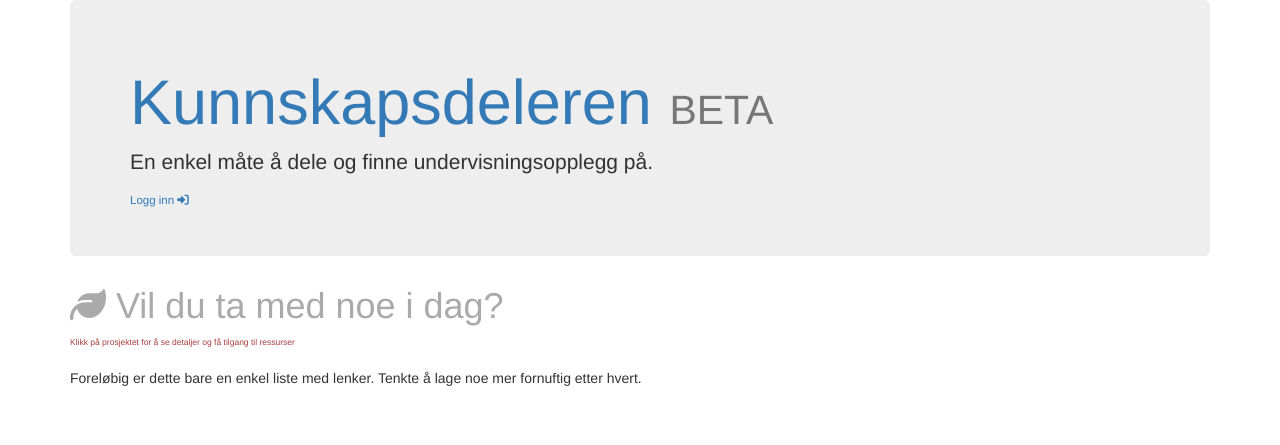
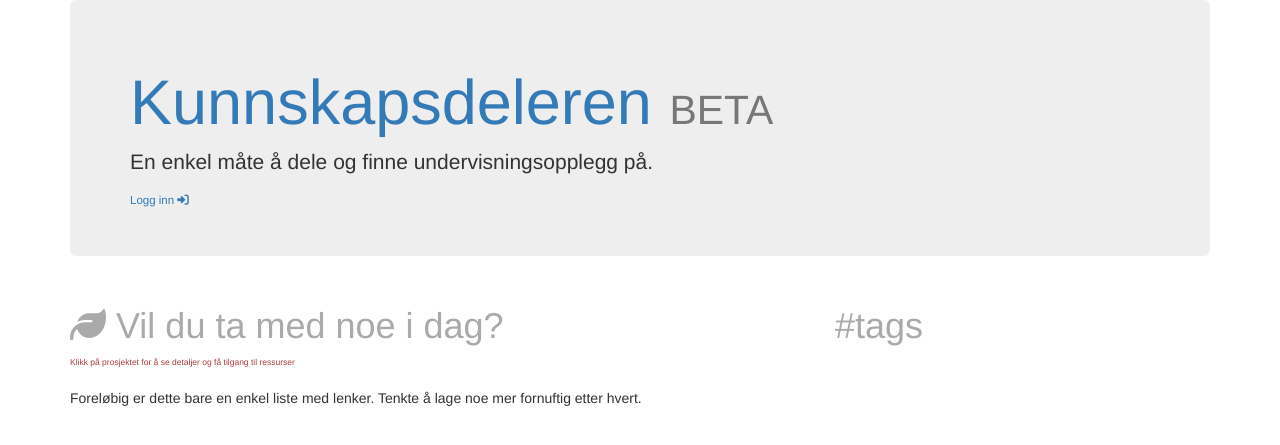
Before and after one commit to hakdo/kunnskapsdeleren, a Django app: page /take in a window 1280 px wide. Shown: the top 445 px of the page. Run offline with Django 3.2, Linux system fonts and the light colour scheme; data that the repository does not hold is empty; some libraries are stand-ins or nearby versions.

Commit message:
implemented hashtags

```diff
--- a/sharestuff/templates/sharestuff/details.html
+++ b/sharestuff/templates/sharestuff/details.html
@@ -9,6 +9,12 @@
       <small>{{ teaching.fag }} | {{ teaching.klasse }}</small>
     </h1>
 <p>{{ teaching.beskrivelse }}</p>
+<hr />
+<p>
+  {% for tag in tags %}
+    <a href="{% url 'tags' pk=tag.pk %}">{{ tag.hashtag }}</a>
+  {% endfor %}
+</p>
   </div>
   <div class="col-md-4">
     <p class="minfo">Eier: {{ teaching.eier }}</p>
--- a/sharestuff/templates/sharestuff/givetake.html
+++ b/sharestuff/templates/sharestuff/givetake.html
@@ -4,7 +4,7 @@
        <div class="col-md-4">
          <a href="{{ 'give' }}">
          <h1><i class="fa fa-gift" aria-hidden="true"></i>
-           Gi bort</h1>
+           Del</h1>
        </a>
 
          <p>
@@ -18,8 +18,7 @@
          <a href="{{ 'take' }}">
          <h1>
            <h1><i class="fa fa-leaf" aria-hidden="true"></i>
-
-           Ta med</h1>
+           Finn</h1>
        </a>
          <p>
            Gode lærere deler kunnskap. Hent kunnskap og inspirasjon her.
--- a/sharestuff/templates/sharestuff/take.html
+++ b/sharestuff/templates/sharestuff/take.html
@@ -1,9 +1,11 @@
 {% extends 'sharestuff/base.html' %}
 {% block content %}
-<h1>
-  <h1><i class="fa fa-leaf" aria-hidden="true"></i>
-  Vil du ta med noe i dag?</h1>
-  <p class="minfo">Klikk på prosjektet for å se detaljer og få tilgang til ressurser</p>
+
+<div class="row">
+  <div class="col-md-8">
+    <h1><i class="fa fa-leaf" aria-hidden="true"></i>
+    Vil du ta med noe i dag?</h1>
+    <p class="minfo">Klikk på prosjektet for å se detaljer og få tilgang til ressurser</p>
 <ul class="list-group">
 {% for teaching in teachings %}
 <li class="list-group-item list">
@@ -37,6 +39,16 @@
 </li>
 {% endfor %}
 </ul>
+</div>
+
+<div class="col-4-md">
+<h1>#tags</h1>
+{% for hashtag in tags %}
+<a href="{% url 'tags' pk=hashtag.pk %}">{{ hashtag.hashtag }}</a>
+{% endfor %}
+</div>
+
+</div>
 <p>Foreløbig er dette bare en enkel liste med lenker. Tenkte å lage noe mer
   fornuftig etter hvert.
 </p>
--- a/sharestuff/urls.py
+++ b/sharestuff/urls.py
@@ -7,4 +7,5 @@ urlpatterns = [
     url(r'^take$', views.take, name='take'),
     url(r'^details/(?P<pk>\d+)/$', views.details, name='details'),
     url(r'^p$', views.profile, name='profile'),
+    url(r'^tag/(?P<pk>\d+)/$', views.tags, name='tags'),
 ]
--- a/sharestuff/views.py
+++ b/sharestuff/views.py
@@ -1,8 +1,9 @@
 from django.shortcuts import render, redirect, get_object_or_404
 from django.contrib.auth.decorators import login_required
 from .forms import GiveForm
-from .models import TeachPack, Profile
+from .models import TeachPack, Profile, Hashtag
 from django.contrib.auth.models import User
+import re
 
 # Create your views here.
 
@@ -17,19 +18,51 @@ def give(request):
             pack = form.save(commit = False)
             pack.eier = request.user
             pack.save()
-            return redirect('givetake')
+
+            # Try to find hashtags
+            #pack.beskrivelse
+            hashpat = re.compile('#[a-z]+')
+            tagsfound = hashpat.findall(pack.beskrivelse)
+            print(tagsfound)
+            # OK, so we need the hashtag table
+
+            try:
+                for tag in tagsfound:
+                    try:
+                        existing_tag = Hashtag.objects.get(hashtag=tag)
+                    except:
+                        existing_tag = None
+                    if existing_tag is not None:
+                        existing_tag.tagget_ressurs.add(pack)
+                        existing_tag.save()
+                        print(existing_tag)
+                    else:
+                        new_tag = Hashtag.objects.create(hashtag=tag)
+                        new_tag.tagget_ressurs.add(pack)
+                        new_tag.save()
+                        print(new_tag)
+            except Exception as e:
+                print('Unhandled exception')
+
+            # Return website
+            return redirect('take')
     else:
         form = GiveForm()
     return render(request, 'sharestuff/give.html', {'form': form })
 
 def take(request):
     teachings = TeachPack.objects.order_by('fag').order_by('klasse')
-    return render(request, 'sharestuff/take.html', {'teachings': teachings })
+    tags = Hashtag.objects.all()
+    return render(request, 'sharestuff/take.html', {'teachings': teachings, 'tags': tags })
 
 @login_required(login_url='login')
 def details(request, pk):
     if request.method == "POST":
         t = TeachPack.objects.get(id=pk)
+        # Get all hashtags for object
+        tags = t.hashtag_set.all()
+        print(t.id)
+        print(tags)
         if request.user in t.har_trykt_liker.all():
             has_liked = True
         else:
@@ -46,13 +79,15 @@ def details(request, pk):
             has_liked=False
         teaching = get_object_or_404(TeachPack, pk=pk)
         print(teaching.har_trykt_liker.all())
-        return render(request, 'sharestuff/details.html', {'teaching': teaching ,'has_liked': has_liked})
+        return render(request, 'sharestuff/details.html', {'teaching': teaching ,'has_liked': has_liked, 'tags': tags})
     else:
         teaching = get_object_or_404(TeachPack, pk=pk)
+        tags = teaching.hashtag_set.all()
+        print(teaching.id, tags)
         has_liked=False
         if request.user in teaching.har_trykt_liker.all():
             has_liked = True
-        return render(request, 'sharestuff/details.html', {'teaching': teaching, 'has_liked': has_liked})
+        return render(request, 'sharestuff/details.html', {'teaching': teaching, 'has_liked': has_liked, 'tags': tags})
 
 def profile(request):
     myprofile = User.profile
@@ -69,3 +104,8 @@ def profile(request):
                 har_delt.append(item.tittel)
     print(har_delt)
     return render(request, 'sharestuff/profile.html', {'likte_titler': likte_titler, 'har_delt': har_delt})
+
+def tags(request, pk):
+    tag = Hashtag.objects.get(id=pk)
+    ressurser = tag.tagget_ressurs.all()
+    return render(request, 'sharestuff/tags.html', {'tag': tag, 'ressurser': ressurser})
```
Also changed, not shown: sharestuff/models.py (+8 -0 lines), sharestuff/templates/sharestuff/tags.html (added, +42 -0 lines), sharestuff/migrations/0011_hashtag.py (added), sharestuff/migrations/0012_remove_hashtag_hashtag_used.py (added), sharestuff/migrations/0013_hashtag_tagget_ressurs.py (added).
